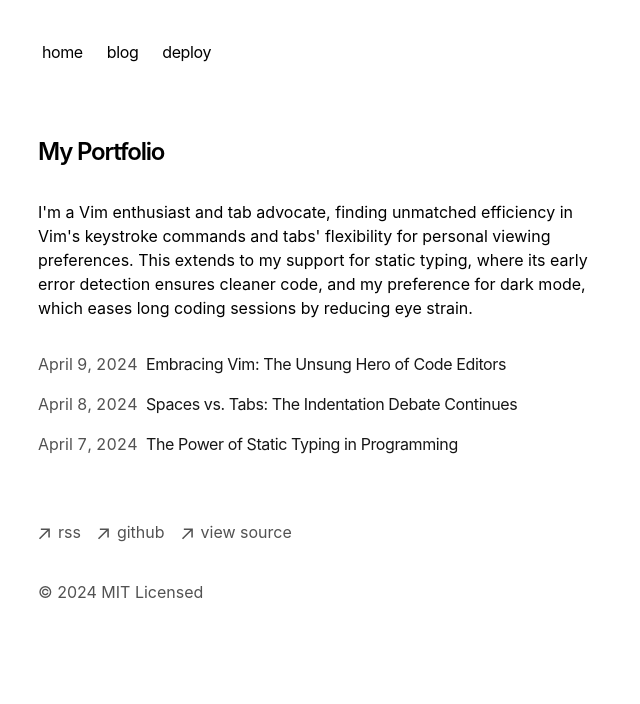
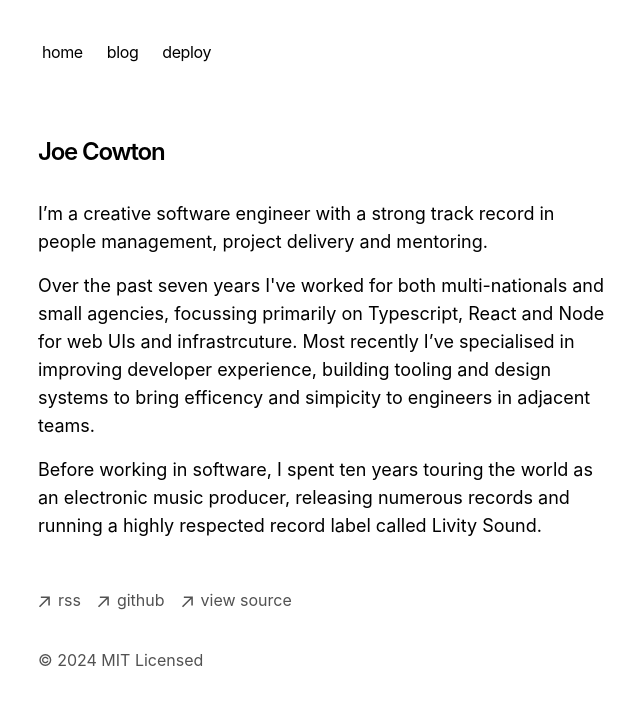
Before and after one commit to joecowton1/jc-portfolio, a Next.js app: page / in a window 1280 px wide. Shown: the top 704 px of the page, without its empty margins (314-954 px from the left). Built offline with nearby package versions, Linux system fonts and the light colour scheme.

Commit message:
Update root page

```diff
--- a/app/page.tsx
+++ b/app/page.tsx
@@ -1,21 +1,20 @@
-import { BlogPosts } from 'app/components/posts'
+import { Posts } from 'app/components/posts'
 
 export default function Page() {
   return (
     <section>
       <h1 className="mb-8 text-2xl font-semibold tracking-tighter">
-        My Portfolio
+        Joe Cowton
       </h1>
-      <p className="mb-4">
-        {`I'm a Vim enthusiast and tab advocate, finding unmatched efficiency in
-        Vim's keystroke commands and tabs' flexibility for personal viewing
-        preferences. This extends to my support for static typing, where its
-        early error detection ensures cleaner code, and my preference for dark
-        mode, which eases long coding sessions by reducing eye strain.`}
+      <p className="mb-4 text-lg">
+        {`I’m a creative software engineer with a strong track record in people management, project delivery and mentoring.`}
       </p>
-      <div className="my-8">
-        <BlogPosts />
-      </div>
+      <p className="mb-4 text-lg">
+        {`Over the past seven years I've worked for both multi-nationals and small agencies, focussing primarily on Typescript, React and Node for web UIs and infrastrcuture. Most recently I’ve specialised in improving developer experience, building tooling and design systems to bring efficency and simpicity to engineers in adjacent teams.`}
+      </p>
+      <p className="mb-4 text-lg">
+        {`Before working in software, I spent ten years touring the world as an electronic music producer, releasing numerous records and running a highly respected record label called Livity Sound.`}
+      </p>
     </section>
   )
 }
```
